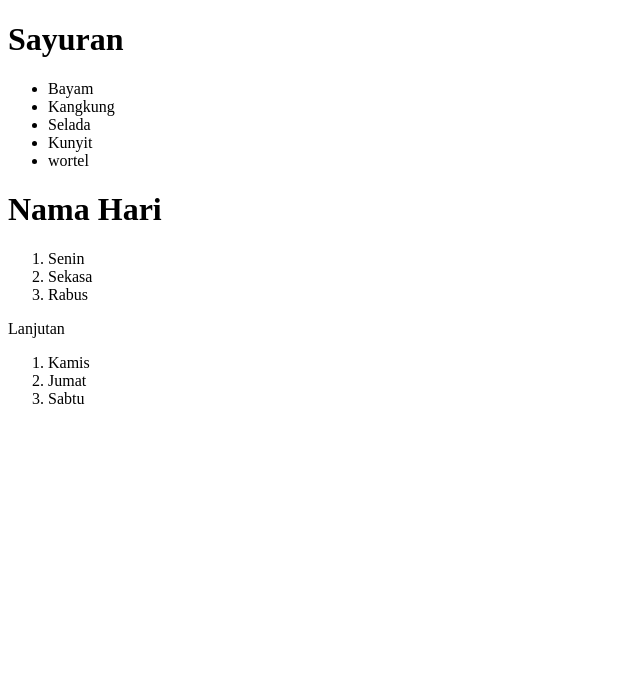
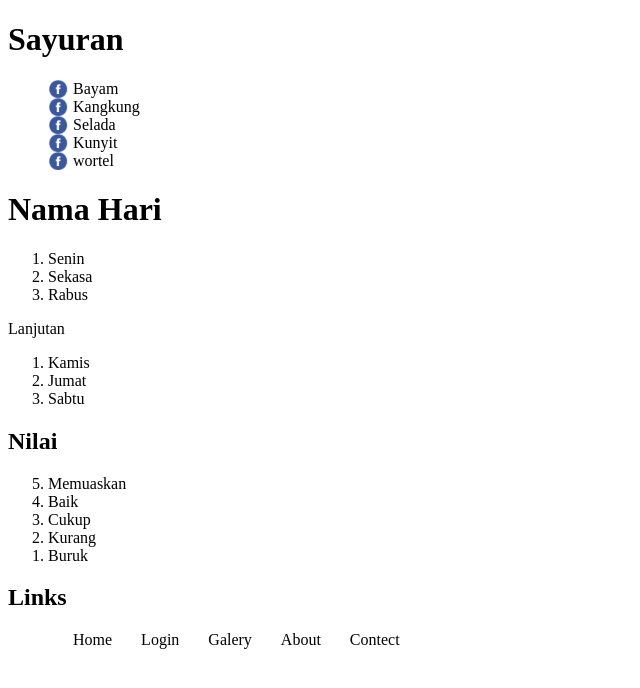
Before and after one commit to RansomBroker/matkul-web-dasar, a plain HTML site: page pertemuan9/list.html in a window 1280 px wide. Shown: the whole page, without its empty margins (0-640 px from the left). Drawn offline with Linux system fonts and the light colour scheme.

Commit message:
add new pertemuan 9 and 10

```diff
--- a/pertemuan9/list.css
+++ b/pertemuan9/list.css
@@ -1,3 +1,11 @@
 ul li {
-    list-style-type: disc;
+    background: url(img/facebook-icon.png) 0 50% no-repeat;
+    background-size: 20px 20px;
+    padding-left: 25px;
+    list-style: none;
 }
+
+.horizontal li {
+    display: inline-block;
+    background: none;
+}
--- a/pertemuan9/list.html
+++ b/pertemuan9/list.html
@@ -30,5 +30,23 @@
         <li>Jumat</li>
         <li>Sabtu</li>
     </ol>
+
+    <h2>Nilai</h2>
+    <ol reversed>
+        <li>Memuaskan</li>
+        <li>Baik</li>
+        <li>Cukup</li>
+        <li>Kurang</li>
+        <li>Buruk</li>
+    </ol>
+
+    <h2>Links</h2>
+    <ul class="horizontal">
+        <li>Home</li>
+        <li>Login</li>
+        <li>Galery</li>
+        <li>About</li>
+        <li>Contect</li>
+    </ul>
 </body>
 </html>
```
Also changed, not shown: pertemuan10/media.css (added), pertemuan10/media.html (added), pertemuan9/img/facebook-icon.png (added), 1 other file.
